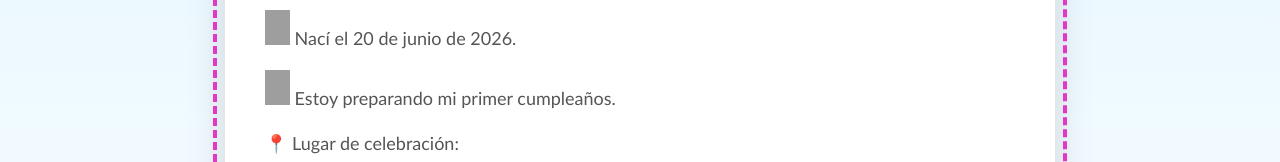
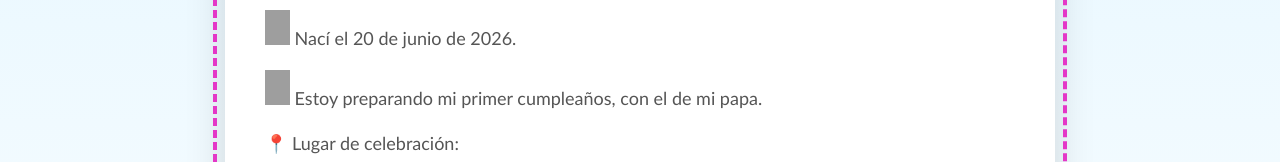
Before and after one commit to Riz-baig/Cumple-Said, a plain HTML site: page index.html in a window 1280 px wide. Shown: the part 780-942 px from the top of the page. Drawn offline with Linux system fonts and the light colour scheme; grey boxes are pictures that could not be loaded.

Commit message:
añadodo papa

```diff
--- a/index.html
+++ b/index.html
@@ -30,7 +30,7 @@
 
             <h1> Hola, me llamo Said</h1>
             <p><img src="img/recien.png" class="recien">  Nací el 20 de junio de 2026.</p>
-            <p><img src="img/globitos.png" class="recien"> Estoy preparando mi primer cumpleaños.</p>
+            <p><img src="img/globitos.png" class="recien"> Estoy preparando mi primer cumpleaños, con el de mi papa.</p>
             <p>📍 Lugar de celebración:</p>
             <p class="direccion">Local Infantil Sonrisas<br>Calle Ejemplo 25<br>Madrid</p>
             <a
```
